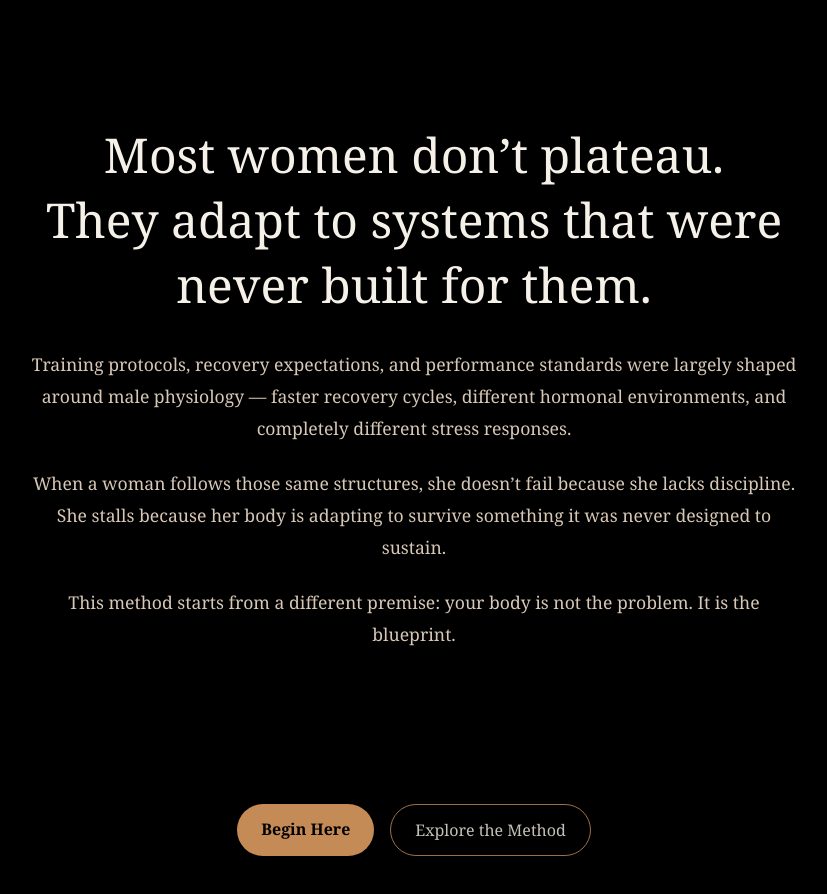
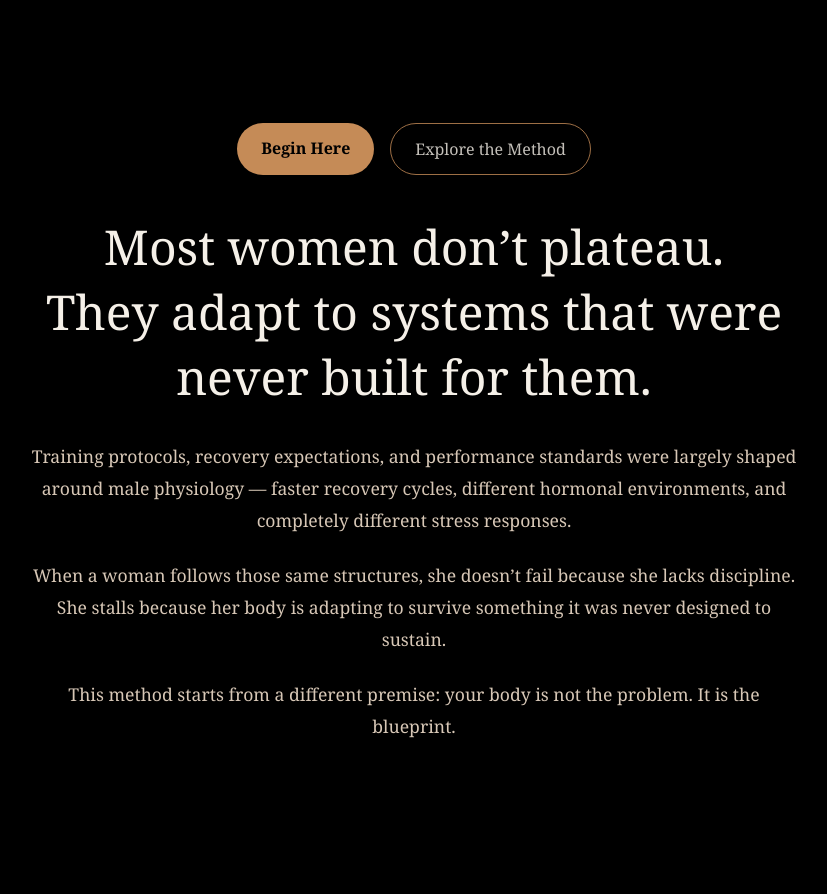
Before and after one commit to anastasis-elite/Website-v2, a Next.js app: page / in a window 1280 px wide. Shown: the part 940-1834 px from the top of the page, without its empty margins (226-1053 px from the left). Built offline with nearby package versions, Linux system fonts and the light colour scheme.

Commit message:
Update page.tsx

```diff
--- a/app/page.tsx
+++ b/app/page.tsx
@@ -91,7 +91,45 @@ export default function Home() {
     textAlign: 'center'
   }}
 >
-  <div style={{ maxWidth: '800px', margin: '0 auto' }}>
+ <div
+  style={{
+    display: 'flex',
+    gap: '16px',
+    justifyContent: 'center',
+    flexWrap: 'wrap',
+    marginTop: '40px'
+  }}
+>
+  <a
+    href="mailto:hello@anastasiselite.com"
+    style={{
+      background: '#c58b57',
+      color: '#000',
+      padding: '14px 24px',
+      textDecoration: 'none',
+      borderRadius: '999px',
+      fontWeight: 600,
+    }}
+  >
+    Begin Here
+  </a>
+
+  <a
+    href="#method"
+    style={{
+      border: '1px solid #c58b57',
+      color: '#f5f0e8',
+      padding: '14px 24px',
+      textDecoration: 'none',
+      borderRadius: '999px',
+      fontWeight: 500,
+      opacity: 0.8
+    }}
+  >
+    Explore the Method
+  </a>
+</div>
+            <div style={{ maxWidth: '800px', margin: '0 auto' }}>
 
     <h2 style={{
       fontSize: 'clamp(2rem, 4vw, 3rem)',
```
